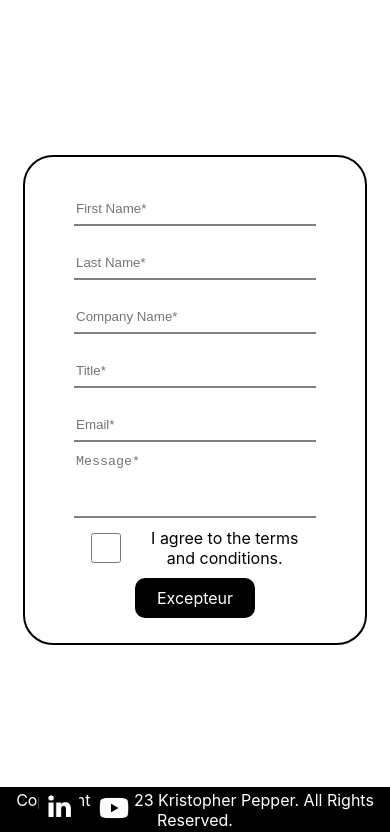
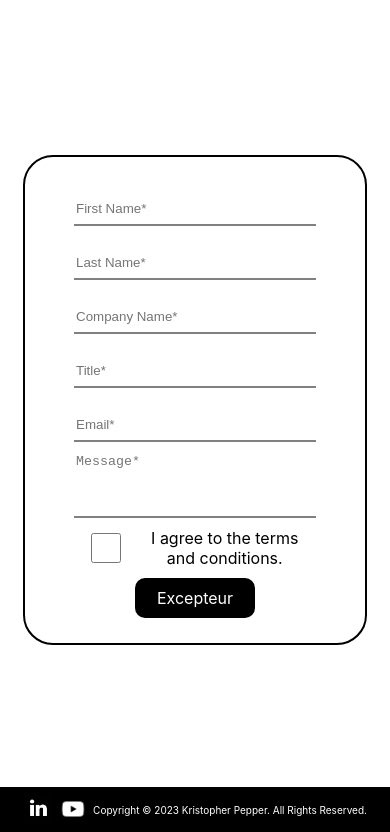
Before and after one commit to KrisHHFI/React-Front-end-Portfolio-Piece, a React (Create React App) app: page / in a window 390 px wide. Shown: the part 6965-7797 px from the top of the page. Built offline with nearby package versions, Linux system fonts and the light colour scheme.

Commit message:
Version 2, whole site now mobile accessible. Footer now mobile accessible

```diff
--- a/src/App.css
+++ b/src/App.css
@@ -20,23 +20,3 @@ a {
 .Section3Title {
   color: white;
 }
-
-.Footer {
-  background-color: black;
-  color: white;
-  height: 45px;
-  display: flex;
-  justify-content: center;
-  align-items: center;
-}
-
-.socialIcons {
-  position: absolute;
-  left: 10%;
-}
-
-.socialIcons img {
-  width: 40px;
-  height: 40px;
-  margin-right: 15px;
-}
--- a/src/App.js
+++ b/src/App.js
@@ -6,6 +6,7 @@ import './StyleSheets/Section3.css';
 import './StyleSheets/Section4.css';
 import './StyleSheets/Section5.css';
 import './StyleSheets/Section6.css';
+import './StyleSheets/Footer.css';
 import NavigationBar from './Components/NavigationBar';
 import Section1 from './Components/Section1';
 import Section2 from './Components/Section2';
--- /dev/null
+++ b/src/StyleSheets/Footer.css
@@ -0,0 +1,33 @@
+.Footer {
+    align-items: center;
+    background-color: black;
+    color: white;
+    display: flex;
+    height: 45px;
+    justify-content: center;
+}
+
+.socialIcons {
+    position: absolute;
+    left: 10%;
+}
+
+.socialIcons img {
+    height: 40px;
+    margin-right: 15px;
+}
+
+@media screen and (max-width: 800px) {
+    .Footer {
+        font-size: 10px;
+    }
+
+    .socialIcons {
+        position: static;
+    }
+
+    .socialIcons img {
+        height: 30px;
+        margin-right: 5px;
+    }
+}
```
